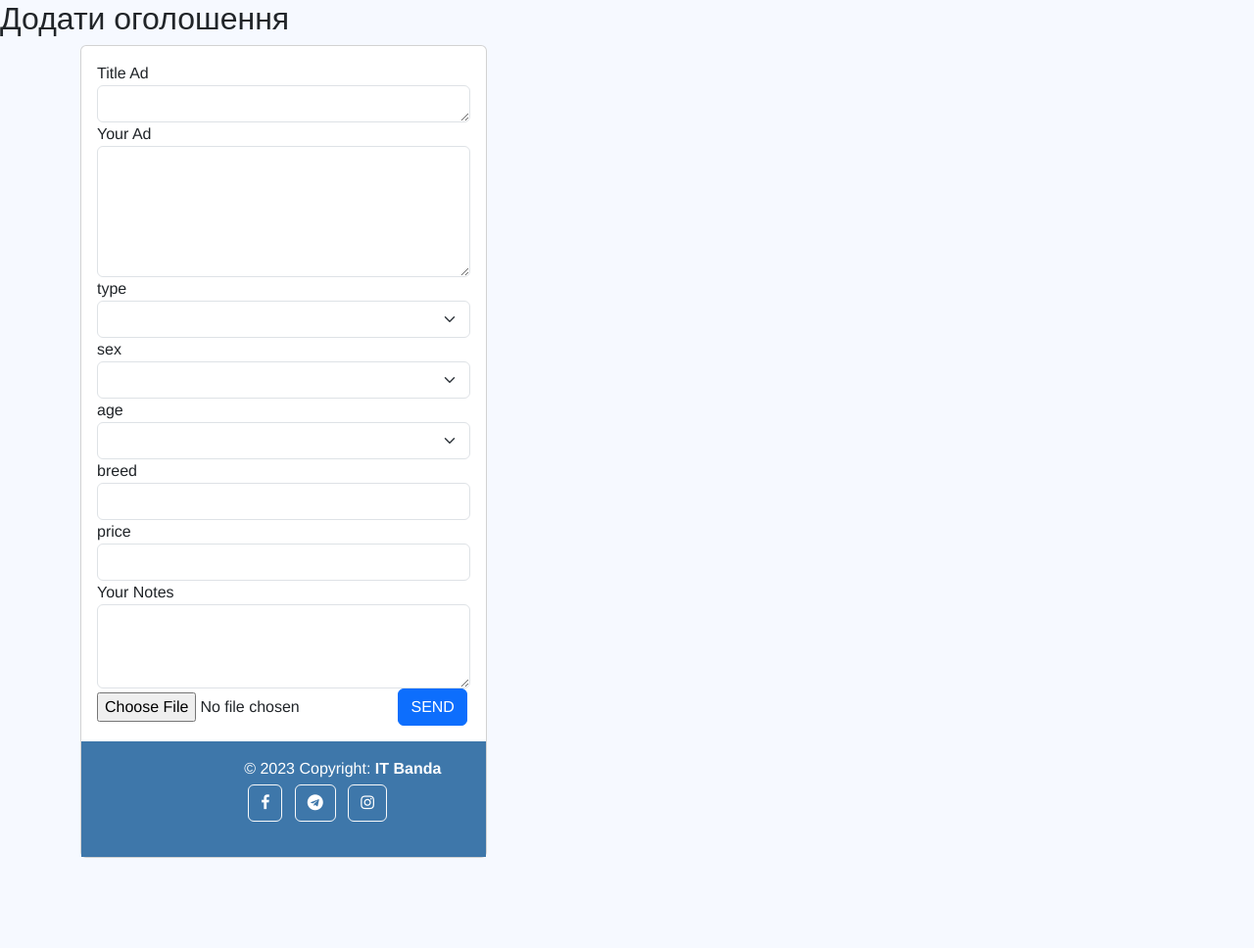
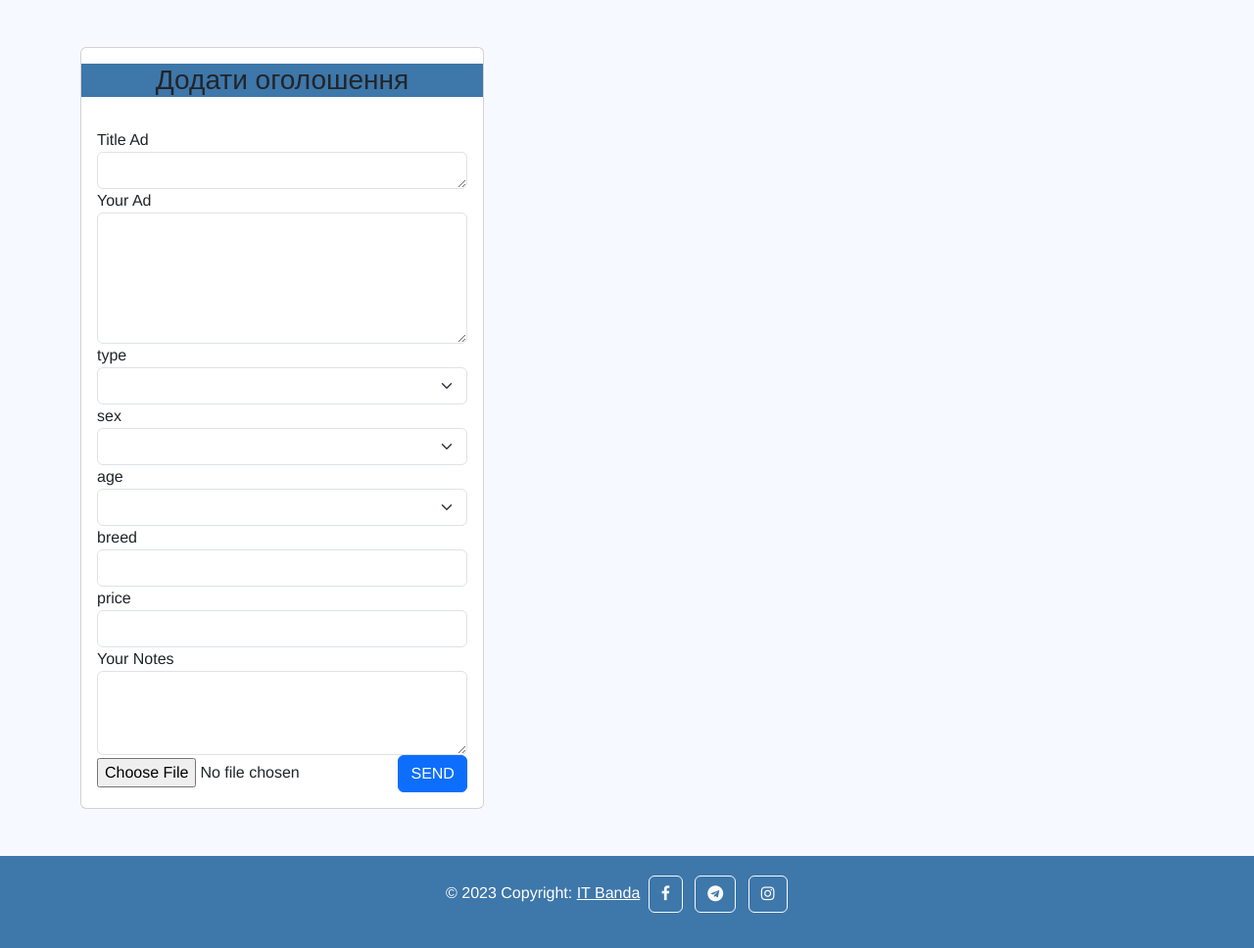
Before and after one commit to SERHIi-77/site.tw, a PHP site: page /partials/ads/add_ad.php in a window 1280 px wide. Shown: the whole page at 98% size. Before the commit the page ends 876 px from the top, so only its background shows below. Run offline with PHP 8.4, Linux system fonts and the light colour scheme; some libraries are stand-ins or nearby versions.

Commit message:
edit add_ad

```diff
--- a/partials/ads/add_ad.php
+++ b/partials/ads/add_ad.php
@@ -42,9 +42,9 @@ if (isset($_POST['submit'])) {
 
 ?>
 
-<h2>Додати оголошення</h2>
 <div class="container">
-    <div class="card">
+    <div class="my-5 card">
+        <h3 class="my-3 card-title text-center">Додати оголошення</h3>
         <div class="card-body">
             <!-- <div id="ajaxStatus"></div> -->
             <form class="form-group" action="#" method="POST" id="formAd" form enctype="multipart/form-data">
@@ -101,8 +101,10 @@ if (isset($_POST['submit'])) {
                         </div>
                         <div class="form-group-row">
                             <i class="ti-image btn-icon-prepend"></i>
-                    <input id="twitImage" type="file" name="photo" class="file-upload-default" ></input>
+                            <input id="twitImage" type="file" name="photo" class="file-upload-default"></input>
                             <button type="submit" name="submit" class="btn btn-primary mr-2">SEND</button>
+                        </div>
+                    </div>
                 </div>
             </form>
         </div>
```
Lines whose indentation alone changed are shown as unchanged.
